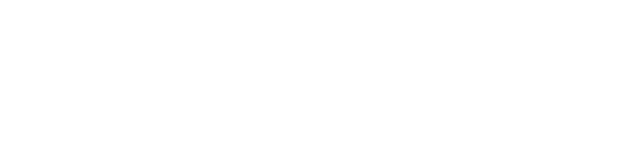
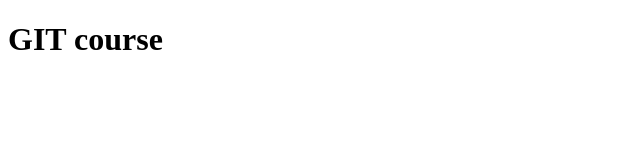
Before and after one commit to xudeep/xudeep.github.io, a plain HTML site: page index.html in a window 1280 px wide. Shown: the whole page, without its empty margins (0-640 px from the left). Drawn offline with Linux system fonts and the light colour scheme.

Commit message:
add index.html and contact.html

```diff
--- a/index.html
+++ b/index.html
@@ -7,6 +7,6 @@
     <title> my first git Document</title>
 </head>
 <body>
-
+    <h1>GIT course</h1>
 </body>
 </html>
```
